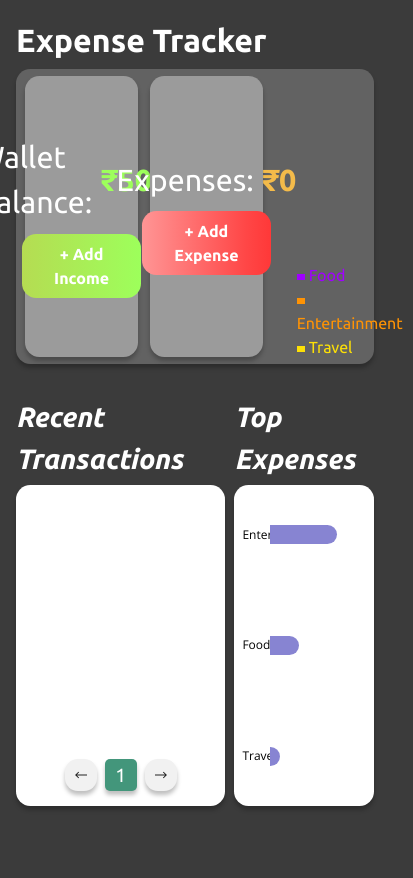
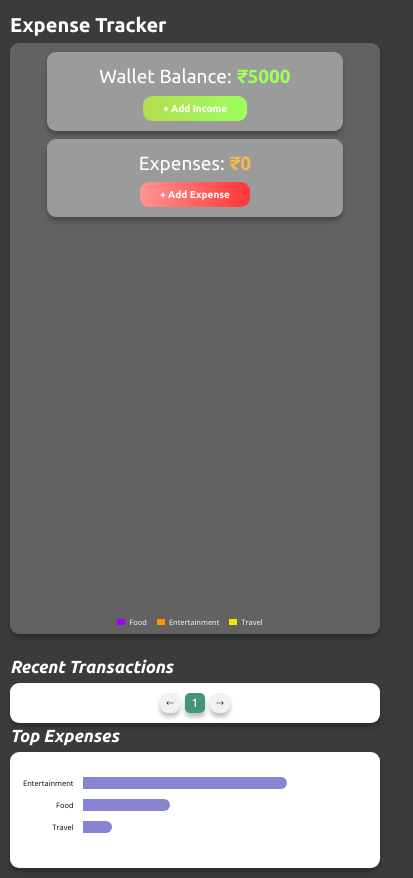
Before and after one commit to PallabRoy-SE/expense-tracker, a React (Create React App) app: page / in a window 390 px wide. Shown: the whole page, 413 px wide, since content can reach past the window. Before the commit the page ends 844 px from the top, so only its background shows below. Built offline with nearby package versions, Linux system fonts and the light colour scheme.

Commit message:
fix: responsive ui

```diff
--- a/src/components/progress/EtxProgress.module.css
+++ b/src/components/progress/EtxProgress.module.css
@@ -3,6 +3,7 @@
   align-items: center;
   flex-direction: row;
   gap: 2.5%;
+  margin-bottom: 1rem;
 }
 .expense .label {
   text-align: right;
--- a/src/index.css
+++ b/src/index.css
@@ -83,3 +83,18 @@ h6 {
 button {
   cursor: pointer;
 }
+.recharts-default-legend {
+  display: flex;
+  flex-direction: row;
+  align-items: center;
+  justify-content: center;
+}
+.recharts-legend-item-text {
+  color: var(--color-white) !important;
+  font-family: var(--font-open-sans);
+  font-weight: 400;
+  font-size: 0.75rem;
+}
+html {
+  font-size: 1.045vw;
+}
--- a/src/pages/dashboard/Dashboard.css
+++ b/src/pages/dashboard/Dashboard.css
@@ -70,3 +70,36 @@
   margin-inline: 0.5rem;
   box-shadow: 0px 4px 4px 0px #00000040;
 }
+
+@media screen and (max-width: 775px) {
+  html {
+    font-size: 10px;
+  }
+  .statistics-container {
+    grid-template-columns: auto;
+    height: calc(100vh - 30vh);
+  }
+
+  .balance-card-container {
+    grid-template-columns: auto;
+    gap: 5%;
+    padding: 2.5% 3.5%;
+  }
+
+  .bottom-container {
+    flex-direction: column;
+    height: auto;
+  }
+  .txn-container {
+    width: 100%;
+  }
+  .progress-container {
+    width: 100%;
+  }
+  .txn-footer {
+    padding-bottom: 1rem;
+  }
+  .balance-card-container {
+    padding-inline: 10%;
+  }
+}
```
